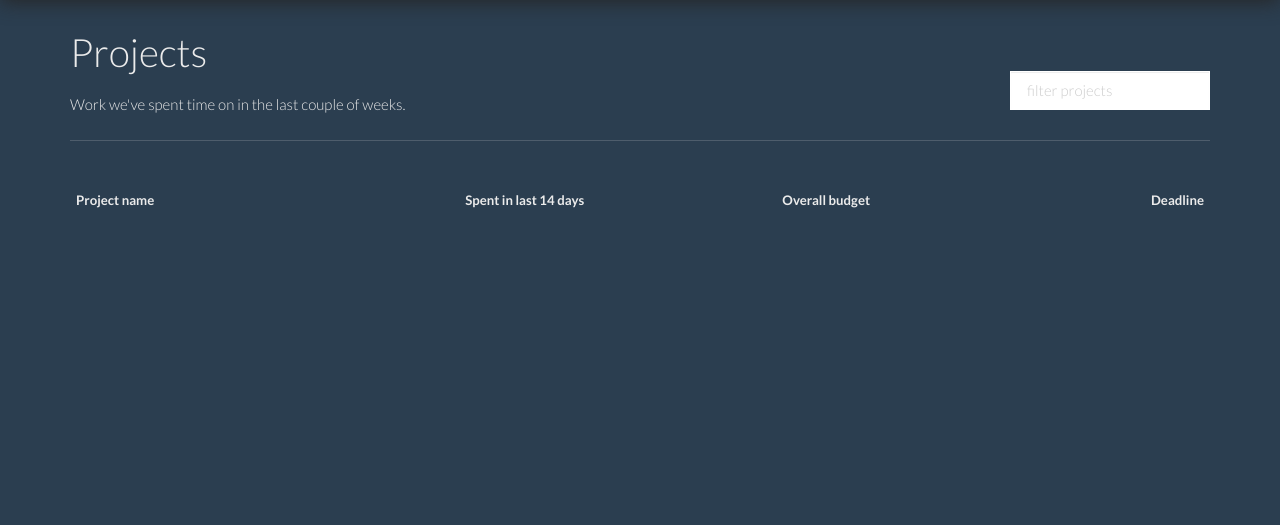
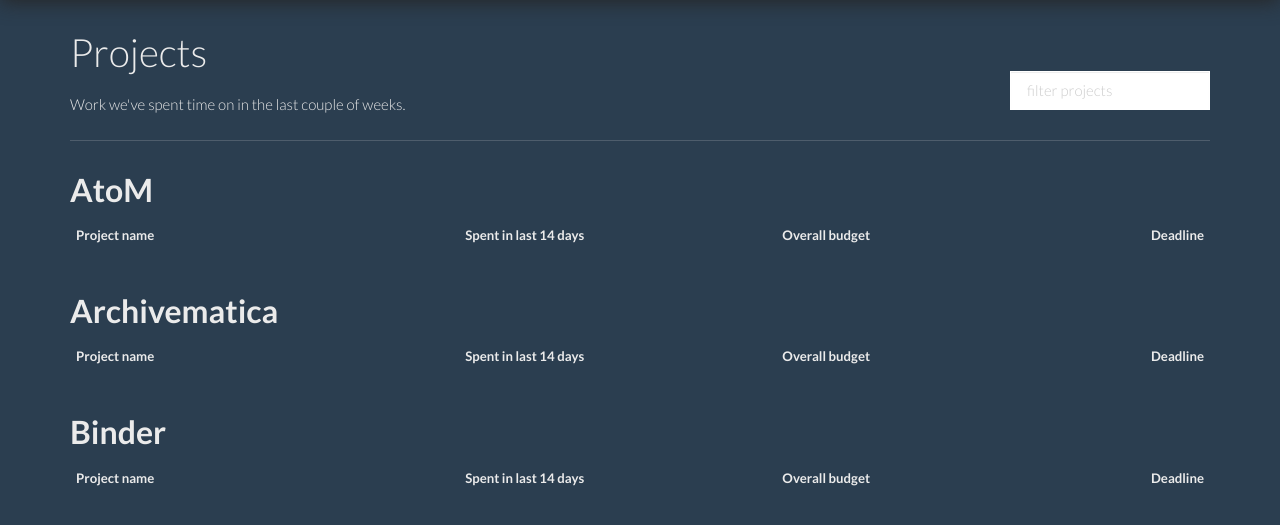
Before and after one commit to nickwilkinson/projectmatica, a Django app: template pm/templates/pm/index.html in a window 1280 px wide. Shown: the part 41-566 px from the top of the page. Run offline with Django 3.2, Linux system fonts and the light colour scheme; the template is opened without the code that fills it: most values are stand-ins (such as "Sample title", 1, 10 or a date in 2020); lists and menus that the app fills with data are empty; some libraries are stand-ins or nearby versions.

Commit message:
added sections to the Dashbaord view for each product (AtoM, AM, Binder). ref #13

```diff
--- a/pm/static/pm/css/style.css
+++ b/pm/static/pm/css/style.css
@@ -12,6 +12,7 @@ body { background-color: #2b3e50; color: #ebebeb; }
 
 h1 {margin: 30px 0 20px 0;}
 h2 {margin: 0 0 25px 0;}
+h2.product {margin: 10px 0 -10px 0; font-weight: bold;}
 
 #error_wrapper {width:100%; text-align: center;}
 .error_msg {width: auto; margin: 0 auto; margin-top: 200px; font-weight: bold; font-size: 4em;}
@@ -33,6 +34,7 @@ h2 {margin: 0 0 25px 0;}
 th { height: 55px; width: 25px; }
 td { height: 50px; width: 25px; }
 
+#projects_table {margin-bottom:40px;}
 #projects_table th {font-size: 1.1em;}
 #projects_table td {vertical-align: middle; font-size: 1.3em;}
 #projects_table tr.project_group_break {border-bottom: 2px solid black;}
--- a/pm/templates/pm/index.html
+++ b/pm/templates/pm/index.html
@@ -19,6 +19,7 @@
 <!-- 	Projects list -->
 	<div class="container">
 
+		<h2 class="product">AtoM</h2>
 		<table id="projects_table" class="table table-striped table-hover">
 			<thead>
 				<tr>
@@ -31,6 +32,7 @@
 			<tbody>
 		        {% for entry in sorted_all_projects_details %}
 			        {% if entry.1.project_id is null %}
+				        {% if entry.1.product == "AtoM" %}
 				        <tr>
 			                <td>
 							{% if user.is_superuser %}
@@ -50,6 +52,86 @@
 			          			{% endif %}
 			          			<td class="text-right {{entry.1.deadline_status}}">{{ entry.1.deadline }}</td>
 						</tr>
+						{% endif %}
+					{% endif %}
+		        {% endfor %}
+        	</tbody>
+		</table>
+
+		<h2 class="product">Archivematica</h2>
+		<table id="projects_table" class="table table-striped table-hover">
+			<thead>
+				<tr>
+					<th>Project name</th>
+					<th class="text-right">Spent in last 14 days</th>
+					<th class="text-right">Overall budget</th>
+					<th class="text-right">Deadline</th>
+				</tr>
+			</thead>
+			<tbody>
+		        {% for entry in sorted_all_projects_details %}
+			        {% if entry.1.project_id is null %}
+				        {% if entry.1.product == "Archivematica" %}
+				        <tr>
+			                <td>
+							{% if user.is_superuser %}
+							<a class="edit_project" href="{% url 'project_edit' pid=entry.0 %}"><i class="fa fa-pencil" aria-hidden="true"></i></a>
+							{% endif %}
+			                <a target="_blank" href="https://projects.artefactual.com/projects/{{entry.1.identifier}}/issues">
+			                {% if entry.1.client != "none" %}
+			                	{{entry.1.client}} - {{entry.1.project_desc}}</a>{{entry.1.tm_status|safe}} {{entry.1.category_type|safe}}</td>
+			                {% else %}
+			                	{{entry.1.project_desc}}</a>{{entry.1.tm_status|safe}} {{entry.1.category_type|safe}}</td>
+			                {% endif %}
+			          			<td class="text-right">{{entry.1.recent_hours}} hrs</td>
+			          			{% if entry.1.budget != 0 %}
+			          				<td class="text-right {{entry.1.budget_status}}">{{entry.1.remaining_hours}} / {{entry.1.budget}} hrs remaining</td>
+			          			{% else %}
+			          				<td class="text-right">{{entry.1.total_hours}} hrs total spent</td>
+			          			{% endif %}
+			          			<td class="text-right {{entry.1.deadline_status}}">{{ entry.1.deadline }}</td>
+						</tr>
+						{% endif %}
+					{% endif %}
+		        {% endfor %}
+        	</tbody>
+		</table>
+
+
+		<h2 class="product">Binder</h2>
+		<table id="projects_table" class="table table-striped table-hover">
+			<thead>
+				<tr>
+					<th>Project name</th>
+					<th class="text-right">Spent in last 14 days</th>
+					<th class="text-right">Overall budget</th>
+					<th class="text-right">Deadline</th>
+				</tr>
+			</thead>
+			<tbody>
+		        {% for entry in sorted_all_projects_details %}
+			        {% if entry.1.project_id is null %}
+				        {% if entry.1.product == "Binder" %}
+				        <tr>
+			                <td>
+							{% if user.is_superuser %}
+							<a class="edit_project" href="{% url 'project_edit' pid=entry.0 %}"><i class="fa fa-pencil" aria-hidden="true"></i></a>
+							{% endif %}
+			                <a target="_blank" href="https://projects.artefactual.com/projects/{{entry.1.identifier}}/issues">
+			                {% if entry.1.client != "none" %}
+			                	{{entry.1.client}} - {{entry.1.project_desc}}</a>{{entry.1.tm_status|safe}} {{entry.1.category_type|safe}}</td>
+			                {% else %}
+			                	{{entry.1.project_desc}}</a>{{entry.1.tm_status|safe}} {{entry.1.category_type|safe}}</td>
+			                {% endif %}
+			          			<td class="text-right">{{entry.1.recent_hours}} hrs</td>
+			          			{% if entry.1.budget != 0 %}
+			          				<td class="text-right {{entry.1.budget_status}}">{{entry.1.remaining_hours}} / {{entry.1.budget}} hrs remaining</td>
+			          			{% else %}
+			          				<td class="text-right">{{entry.1.total_hours}} hrs total spent</td>
+			          			{% endif %}
+			          			<td class="text-right {{entry.1.deadline_status}}">{{ entry.1.deadline }}</td>
+						</tr>
+						{% endif %}
 					{% endif %}
 		        {% endfor %}
         	</tbody>
--- a/pm/views.py
+++ b/pm/views.py
@@ -72,7 +72,8 @@ def project_list(request):
 			"total_analysis_hours": math.ceil(entry.total_analysis_hours_spent),
 			"recent_hours": entry.recent_hours_spent,
 			"tm_cap": entry.tm_cap,
-			"category": entry.category.category_name
+			"category": entry.category.category_name,
+			"product": entry.product.product_name
 		}
 		defined_projects_details[entry.redmine_project_id] = project_details
 
```
